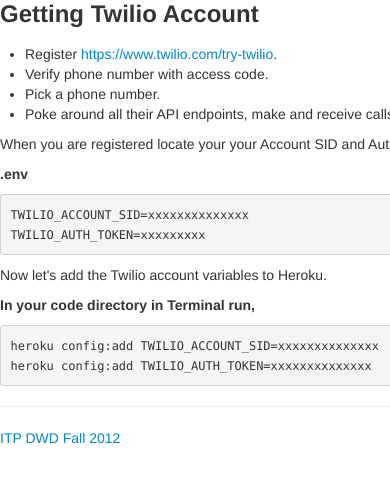
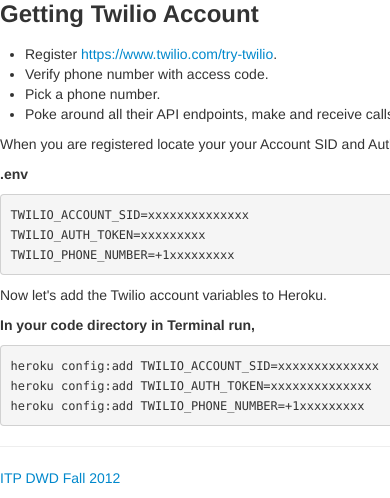
Before and after one commit to johnschimmel/itp-py-dwd-remote-apis, a Flask app: page /twilio in a window 390 px wide; the page is wider, and only the part inside the window is pictured. Shown: the part 393-891 px from the top of that part. Before the commit the page ends 837 px from the top of that part, so only its background shows below. Run offline with Flask 2, Linux system fonts and the light colour scheme; some libraries are stand-ins or nearby versions; some web fonts are replaced.

Commit message:
config variable for twilio phone number

```diff
--- a/app.py
+++ b/app.py
@@ -94,8 +94,9 @@
 
 		client = TwilioRestClient(account, token)
 
+		from_telephone = os.environ.get('TWILIO_PHONE_NUMBER') # format +19171234567
 
-		message = client.sms.messages.create(to=to_number, from_="+16465025220",
+		message = client.sms.messages.create(to=to_number, from_=from_telephone,
 	                                     body="DWD DEMO: " + sms_text)
 
 		return "message '%s' sent" % sms_text
--- a/templates/twilio.html
+++ b/templates/twilio.html
@@ -34,6 +34,7 @@
 
 <pre><code>TWILIO_ACCOUNT_SID=xxxxxxxxxxxxxx
 TWILIO_AUTH_TOKEN=xxxxxxxxx
+TWILIO_PHONE_NUMBER=+1xxxxxxxxx
 </code></pre>
 
 <p>Now let's add the Twilio account variables to Heroku.</p>
@@ -42,6 +43,7 @@
 
 <pre><code>heroku config:add TWILIO_ACCOUNT_SID=xxxxxxxxxxxxxx
 heroku config:add TWILIO_AUTH_TOKEN=xxxxxxxxxxxxxx
+heroku config:add TWILIO_PHONE_NUMBER=+1xxxxxxxxx
 </code></pre>
 {% endblock %}
 
```
Also changed, not shown: README.md.
